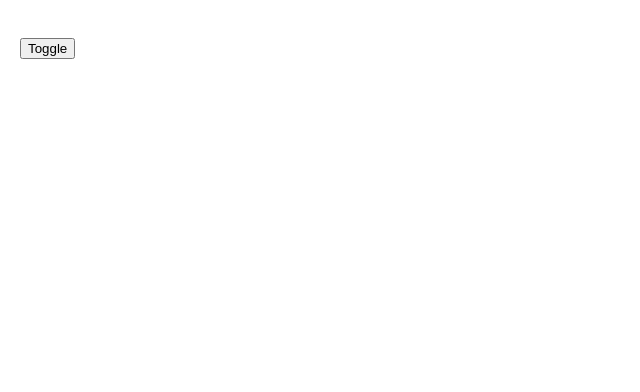
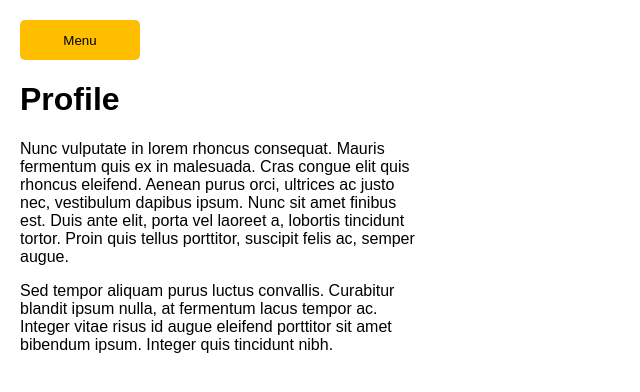
Before and after one commit to eggheadio-projects/course-boilerplate, a React (Create React App) app: page /profile in a window 1280 px wide. Shown: the top 392 px of the page, without its empty margins (0-640 px from the left). Built offline with nearby package versions, Linux system fonts and the light colour scheme.

Commit message:
Add react router

```diff
--- a/package.json
+++ b/package.json
@@ -6,8 +6,11 @@
     "classnames": "^2.2.6",
     "react": "^16.4.1",
     "react-dom": "^16.4.1",
+    "react-router-dom": "^4.3.1",
     "react-scripts": "1.1.4",
     "react-transition-group": "^2.4.0",
+    "styled-components": "^3.4.1",
+    "styled-transition-group": "^1.0.0",
     "uuid": "^3.3.2"
   },
   "scripts": {
--- a/src/App.js
+++ b/src/App.js
@@ -6,9 +6,8 @@ import './App.css';
 // import LifecycleProps from './fine-tune-transitions-with-react-transition-groups-lifecycle-props';
 // import TransitionListWithReactTransitionGroup from './transition-items-within-a-list-with-react-transition-group';
 // import ComponentProp from './choose-which-kind-of-element-renders-as-the-lesstransitiongreater-lesscsstransitiongreater-and-lesstransitiongroupgreater-container-element-with-the-component-prop';
-// import ReactRouterTransition from './transition-between-pages-with-react-transition-group-and-react-router';
-import TransitionAReactComponentWithTransition from './transition-a-react-component-with-rtgs-transition';
-// import UseWithJSS from './use-react-transition-group-alongside-jss';
+import ReactRouterTransition from './transition-between-pages-with-react-transition-group-and-react-router';
+// import TransitionAReactComponentWithTransition from './transition-a-react-component-with-rtgs-transition';
 // import StyledComponentsExample from './use-react-transition-group-alongside-the-styled-components-library';
 // import MigrateFromV1 from './migrate-to-using-react-transition-group-v2-from-v1';
 
@@ -21,9 +20,8 @@ class App extends Component {
       // <LifecycleProps />
       // <TransitionListWithReactTransitionGroup />
       // <ComponentProp />
-      // <ReactRouterTransition />
-      <TransitionAReactComponentWithTransition />
-      // <UseWithJSS />
+      <ReactRouterTransition />
+      // <TransitionAReactComponentWithTransition />
       // <StyledComponentsExample />
       // <MigrateFromV1 />
     );
--- a/src/transition-between-pages-with-react-transition-group-and-react-router/index.css
+++ b/src/transition-between-pages-with-react-transition-group-and-react-router/index.css
@@ -1,22 +1,117 @@
-.fade-enter {
-  opacity: 0;
-  transform: translateY(-50%);
+:root {
+  --toggler-width: 120px;
+  --toggler-height: 40px;
+  --toggler-bg-color: #ffbf00;
+  --toggler-active-bg-color: 	#ffcf40;
+  --menu-starting-top: 0px;
+  --menu-ending-top: 45px;
+  --menu-width: 200px;
+  --menu-max-height: 200px;
+  --menu-bg-color: #ffdc73;
+  --fade-from-color: transparent;
+  --fade-to-color: black;
 }
 
-.fade-enter-active {
-  opacity: 1;
-  transform: translateY(0%);
-  transition: all 250ms;
+.container {
+  position: relative;
 }
 
-.fade-exit {
-  transform-origin: top left;
-  transform: scale(1);
-  opacity: 1;
+.toggler {
+  position: relative;
+  z-index: 2;
+  width: var(--toggler-width);
+  height: var(--toggler-height);
+  background-color: var(--toggler-bg-color);
+  border: none;
+  border-radius: 5px;
+  outline: none;
+  cursor: pointer;
+  transition: background-color 350ms;
 }
 
-.fade-exit-active {
-  transform: scale(0);
+.toggler--active {
+  background-color: var(--toggler-active-bg-color);
+}
+
+.menu {
+  position: absolute;
+  top: var(--menu-ending-top);
+  z-index: 1;
+  box-sizing: border-box;
+  width: var(--menu-width);
+  padding: 0 20px;
+  overflow: hidden;
+  background-color: var(--menu-bg-color);
+  border-radius: 5px;
+}
+
+.list {
+  padding: 0;
+  list-style-type: none;
+}
+
+.list-item {
+  padding: 5px 0;
+}
+
+.balloon-enter {
+  top: var(--menu-starting-top);
+  width: var(--toggler-width);
+  max-height: var(--toggler-height);
+  color: var(--fade-from-color);
+  background-color: var(--toggler-bg-color);
+}
+
+.balloon-enter-active {
+  top: var(--menu-ending-top);
+  width: var(--menu-width);
+  max-height: var(--menu-max-height);
+  color: var(--fade-to-color);
+  background-color: var(--menu-bg-color);
+  transition: all 350ms;
+}
+
+.balloon-exit {
+  top: var(--menu-ending-top);
+  width: var(--menu-width);
+  max-height: var(--menu-max-height);
+  color: var(--fade-to-color);
+  background-color: var(--menu-bg-color);
+}
+
+.balloon-exit-active {
+  top: var(--menu-starting-top);
+  width: var(--toggler-width);
+  max-height: var(--toggler-height);
+  color: var(--fade-from-color);
+  background-color: var(--toggler-bg-color);
+  transition: all 350ms;
+}
+
+.swipe-container {
+  position: absolute;
+}
+
+.swipe-enter {
+  transform: translateY(-100%);
+  opacity: 0;
+}
+
+.swipe-enter-active {
+  transform: translateY(0%);
+  opacity: 1;
+  transition: all 500ms;
+}
+
+.swipe-exit {
+  transform: translateY(0%);
+  opacity: 1;
+
+}
+
+.swipe-exit-active {
+  transform: translateY(100%);
   opacity: 0;
   transition: all 500ms;
+
 }
--- a/src/transition-between-pages-with-react-transition-group-and-react-router/index.js
+++ b/src/transition-between-pages-with-react-transition-group-and-react-router/index.js
@@ -1,37 +1,175 @@
 import React, { Component } from 'react';
-import { CSSTransition } from 'react-transition-group';
+import {
+  TransitionGroup,
+  CSSTransition,
+} from 'react-transition-group';
+import cx from 'classnames';
+import {
+  BrowserRouter as Router,
+  Switch,
+  Route,
+  Link,
+} from 'react-router-dom';
 import './index.css';
 
+const Home = () => {
+  return (
+    <div>
+      <h1>Home</h1>
+      <p>
+        Lorem ipsum dolor sit amet, consectetur
+        adipiscing elit. Ut iaculis, felis id convallis
+        malesuada, felis lectus sagittis nisi,
+        pellentesque dictum massa quam et neque.
+        Suspendisse tincidunt ac lacus in hendrerit.
+      </p>
+      <p>
+        Nunc vulputate in lorem rhoncus consequat.
+        Mauris fermentum quis ex in malesuada. Cras
+        congue elit quis rhoncus eleifend. Aenean purus
+        orci, ultrices ac justo nec, vestibulum dapibus
+        ipsum. Nunc sit amet finibus est. Duis ante
+        elit, porta vel laoreet a, lobortis tincidunt
+        tortor. Proin quis tellus porttitor, suscipit
+        felis ac, semper augue.
+      </p>
+      <p>
+        Sed tempor aliquam purus luctus convallis.
+        Curabitur blandit ipsum nulla, at fermentum
+        lacus tempor ac. Integer vitae risus id augue
+        eleifend porttitor sit amet bibendum ipsum.
+        Integer quis tincidunt nibh.
+      </p>
+    </div>
+  );
+};
+
+const Profile = () => {
+  return (
+    <div>
+      <h1>Profile</h1>
+      <p>
+        Nunc vulputate in lorem rhoncus consequat.
+        Mauris fermentum quis ex in malesuada. Cras
+        congue elit quis rhoncus eleifend. Aenean purus
+        orci, ultrices ac justo nec, vestibulum dapibus
+        ipsum. Nunc sit amet finibus est. Duis ante
+        elit, porta vel laoreet a, lobortis tincidunt
+        tortor. Proin quis tellus porttitor, suscipit
+        felis ac, semper augue.
+      </p>
+      <p>
+        Sed tempor aliquam purus luctus convallis.
+        Curabitur blandit ipsum nulla, at fermentum
+        lacus tempor ac. Integer vitae risus id augue
+        eleifend porttitor sit amet bibendum ipsum.
+        Integer quis tincidunt nibh.
+      </p>
+    </div>
+  );
+};
+
+const Favorites = () => {
+  return (
+    <div>
+      <h1>Favorites</h1>
+      <p>
+        Sed tempor aliquam purus luctus convallis.
+        Curabitur blandit ipsum nulla, at fermentum
+        lacus tempor ac. Integer vitae risus id augue
+        eleifend porttitor sit amet bibendum ipsum.
+        Integer quis tincidunt nibh.
+      </p>
+    </div>
+  );
+};
+
 class App extends Component {
+  render() {
+    return (
+      <Router history>
+        <Route component={Main} />
+      </Router>
+    );
+  }
+}
+
+class Main extends Component {
   state = {
-    showing: false,
+    showBalloon: false,
   };
 
   toggle = () => {
     this.setState(state => ({
-      showing: !state.showing,
+      showBalloon: !state.showBalloon,
     }));
   };
 
+  componentWillReceiveProps(nextProps) {
+    if (nextProps.location !== this.props.location) {
+      this.setState({ showBalloon: false });
+    }
+  }
   render() {
+    const { location } = this.props;
     return (
-      <div>
-        <button onClick={this.toggle}>
-          Toggle Image
+      <div className="container">
+        <button
+          className={cx('toggler', {
+            'toggler--active': this.state.showBalloon,
+          })}
+          onClick={this.toggle}
+        >
+          Menu
         </button>
         <CSSTransition
-          in={this.state.showing}
-          timeout={500}
-          classNames="fade"
+          in={this.state.showBalloon}
+          timeout={350}
+          classNames="balloon"
           unmountOnExit
         >
-          <div>
-            <img
-              src="https://placeimg.com/200/200/any"
-              alt=""
-            />
+          <div className="menu">
+            <ul className="list">
+              <li className="list-item">
+                <Link to="/">Home</Link>
+              </li>
+              <li className="list-item">
+                <Link to="/profile">Profile</Link>
+              </li>
+              <li className="list-item">
+                <Link to="/favorites">Favorites</Link>
+              </li>
+              <li className="list-item">Sign out</li>
+            </ul>
           </div>
         </CSSTransition>
+        <TransitionGroup>
+          <CSSTransition
+            key={location.key}
+            classNames="swipe"
+            timeout={500}
+          >
+            <div className="swipe-container">
+              <Switch location={location}>
+                <Route
+                  exact
+                  path="/"
+                  component={Home}
+                />
+                <Route
+                  exact
+                  path="/profile"
+                  component={Profile}
+                />
+                <Route
+                  exact
+                  path="/favorites"
+                  component={Favorites}
+                />
+              </Switch>
+            </div>
+          </CSSTransition>
+        </TransitionGroup>
       </div>
     );
   }
```
Also changed, not shown: src/use-react-transition-group-alongside-the-styled-components-library/index.css (deleted, +0 -22 lines), src/use-react-transition-group-alongside-the-styled-components-library/index.js (+107 -20 lines), 1 other file (tests, documents, lock files or other folders).
